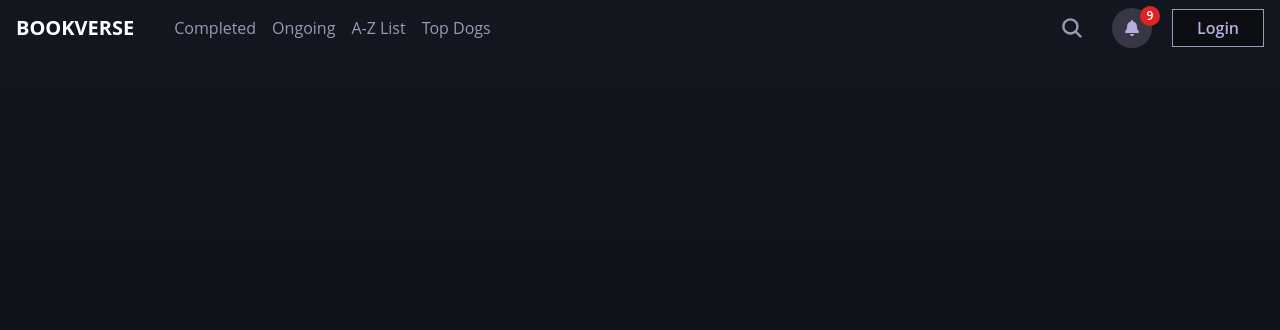
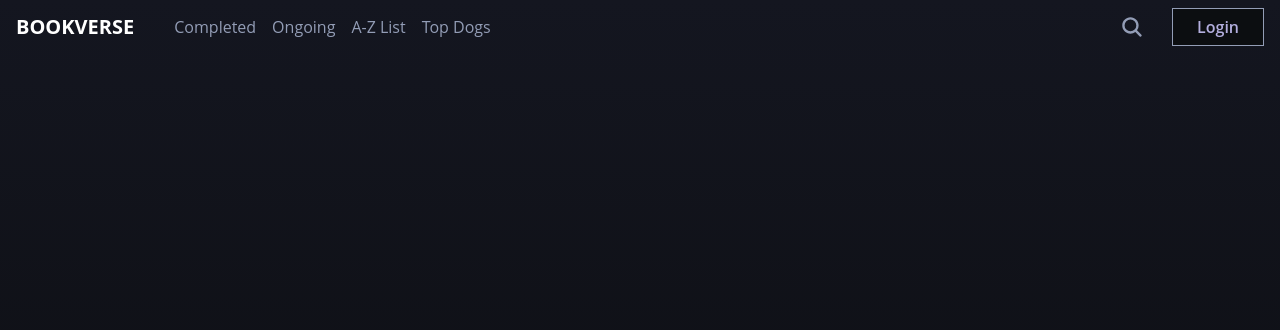
Before and after one commit to manishmh/bookverse-frontend, a Next.js app: page / in a window 1280 px wide. Shown: the top 330 px of the page. Built offline with nearby package versions, Linux system fonts and the light colour scheme; no server answers.

Commit message:
navbar repalcement and minor changes

```diff
--- a/src/app/layout.tsx
+++ b/src/app/layout.tsx
@@ -32,7 +32,6 @@ export default function RootLayout({
             disableTransitionOnChange
           >
             <AuthProvider>
-              <Navbar />
               {protectedRoutes.includes(pathname) ? (
                 <ProtectedRoute requiredRole={requiredRole}>
                   {children}
--- a/src/app/page.tsx
+++ b/src/app/page.tsx
@@ -1,11 +1,12 @@
 "use client";
 
-import { ModeToggle } from "@/components/tools/toggle-theme";
+import Navbar from "@/components/home/navbar/navbar";
 
 export default function Home() {
 
   return (
     <>
+      <Navbar />
     </>
   );
 }
--- a/src/components/home/navbar/navbar.tsx
+++ b/src/components/home/navbar/navbar.tsx
@@ -27,7 +27,8 @@ const Navbar: React.FC = () => {
   const [userProfileState, setUserProfileState] = useState<boolean>(false);
   const [searchClick, setSearchClick] = useState<boolean>(false);
 
-  const { user, loading } = useAuth();
+  const { user } = useAuth();
+  console.log('user', user)
   const dispatch = useDispatch();
   const searchInput = useSelector(selectSearchInput);
 
@@ -197,6 +198,7 @@ const Navbar: React.FC = () => {
             onClick={() => setSearchClick(true)}
           />
         </div>
+        {user && (
           <div ref={dropdownRef} className="relative">
             <div
               className="grid place-items-center w-8 md:w-10 aspect-square rounded-full bg-[#383746] flex-shrink-0 cursor-pointer relative"
@@ -215,7 +217,8 @@ const Navbar: React.FC = () => {
               />
             )}
           </div>
-        {!user && !loading ? (
+        )}
+        {!user ? (
           <LoginButton />
         ) : (
           <div
```
Lines whose indentation alone changed are shown as unchanged.
